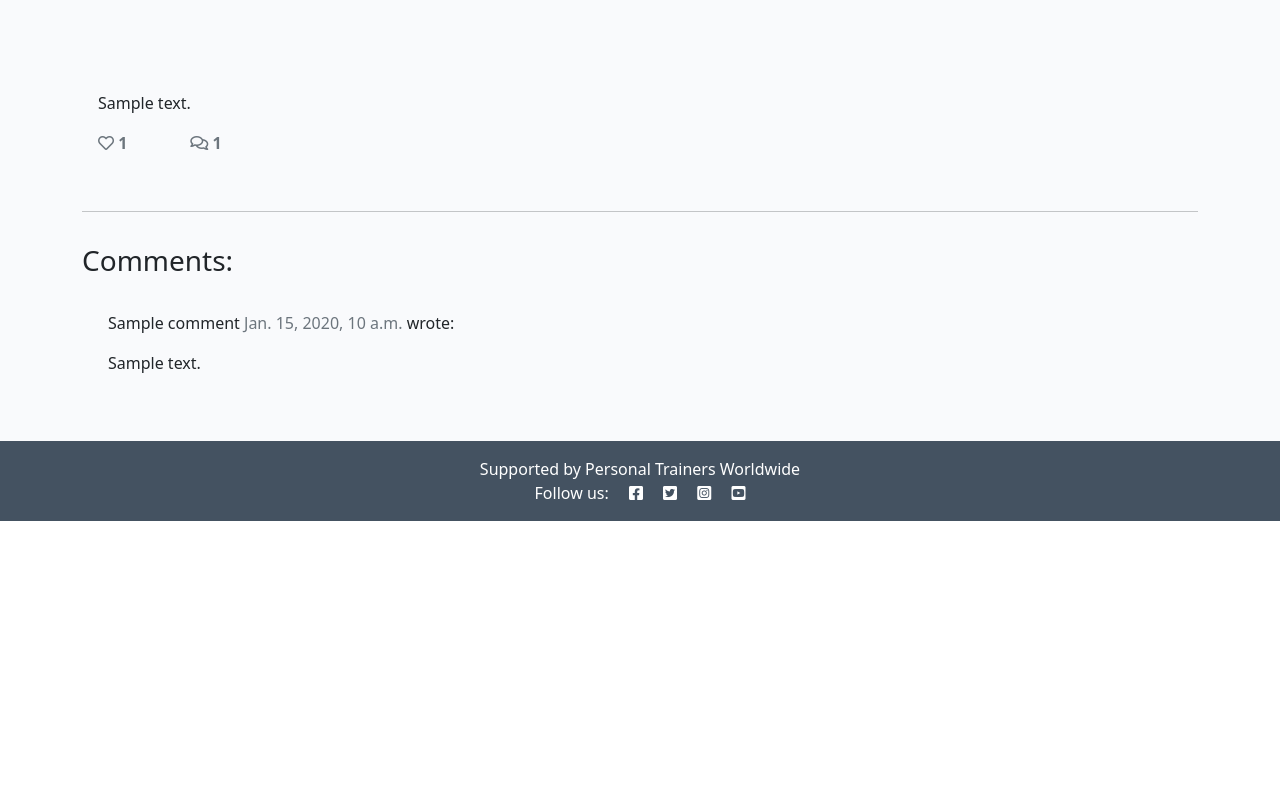
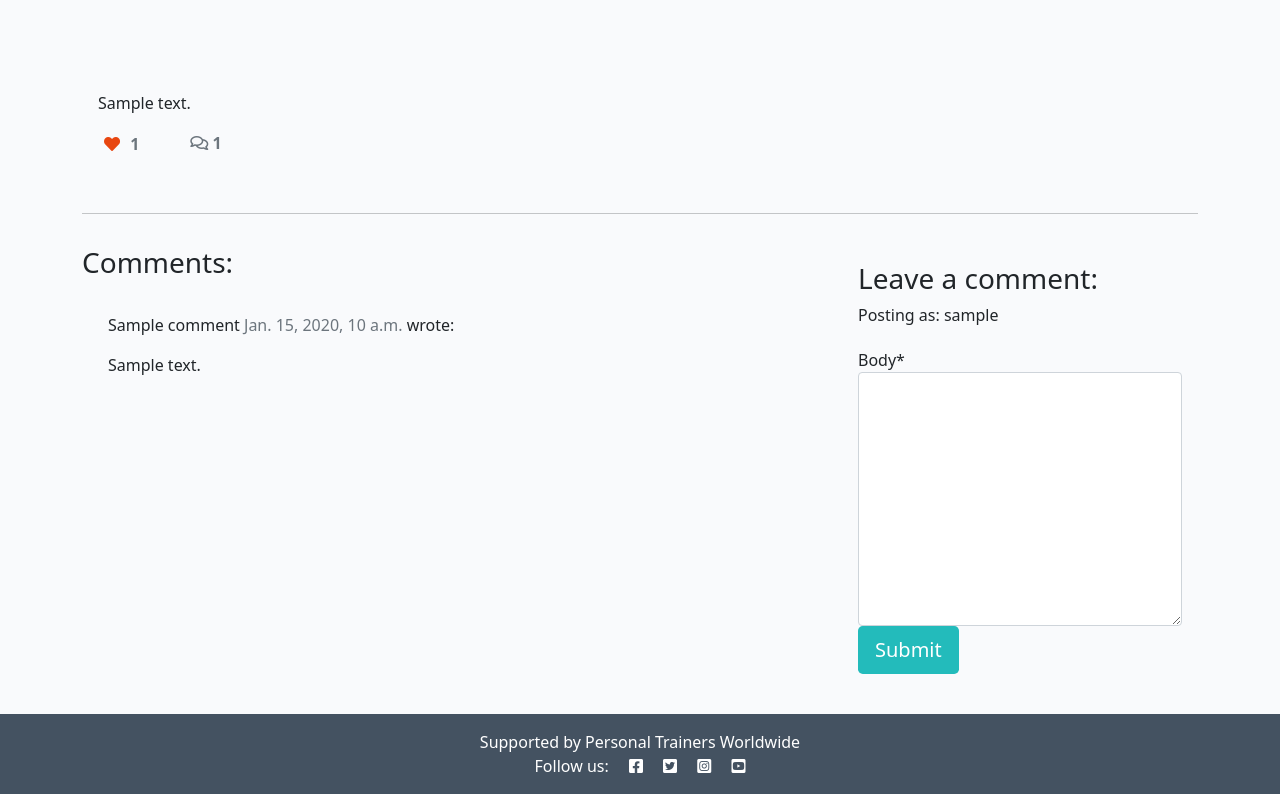
Before and after one commit to KieMerr17/Blog-Walkthrough, a Django app: a page that uses templates/base.html in a window 1280 px wide. Shown: the part 281-1075 px from the top of the page. Before the commit the page ends 802 px from the top, so only its background shows below. Run offline with Django 3.2, Linux system fonts and the light colour scheme; a user stored in the database is signed in; tables that the repository leaves empty hold one stand-in row (values such as "Sample post"); one stand-in notice (Sample message) is shown; some libraries are stand-ins or nearby versions.

Commit message:
completed project

```diff
--- a/blog/admin.py
+++ b/blog/admin.py
@@ -19,5 +19,5 @@ class CommentAdmin(admin.ModelAdmin):
     search_fields = ('name', 'email', 'body')
     actions = ['approve_comments']
 
-    def approved_comments(self, request, queryset):
+    def approve_comments(self, request, queryset):
         queryset.update(approved=True)
--- /dev/null
+++ b/blog/forms.py
@@ -0,0 +1,8 @@
+from .models import Comment
+from django import forms
+
+
+class CommentForm(forms.ModelForm):
+    class Meta:
+        model = Comment
+        fields = ('body',)
--- a/blog/urls.py
+++ b/blog/urls.py
@@ -5,4 +5,5 @@ from django.urls import path
 urlpatterns = [
     path('', views.PostList.as_view(), name='blog'),
     path('<slug:slug>/', views.PostDetail.as_view(), name='post_detail'),
+    path('like/<slug:slug>/', views.PostLike.as_view(), name='post_like'),
 ]
--- a/blog/views.py
+++ b/blog/views.py
@@ -1,6 +1,8 @@
-from django.shortcuts import render, get_object_or_404
+from django.shortcuts import render, get_object_or_404, reverse
 from django.views import generic, View
+from django.http import HttpResponseRedirect
 from .models import Post
+from .forms import CommentForm
 
 
 class PostList(generic.ListView):
@@ -15,17 +17,62 @@ class PostDetail(View):
     def get(self, request, slug, *args, **kwargs):
         queryset = Post.objects.filter(status=1)
         post = get_object_or_404(queryset, slug=slug)
-        comments = post.comments.filter(approved=True).order_by('created_on')
+        comments = post.comments.filter(approved=True).order_by("-created_on")
         liked = False
         if post.likes.filter(id=self.request.user.id).exists():
             liked = True
 
-        return render (
+        return render(
             request,
             "post_detail.html",
             {
                 "post": post,
                 "comments": comments,
+                "commented": False,
+                "liked": liked,
+                "comment_form": CommentForm()
+            },
+        )
+
+    def post(self, request, slug, *args, **kwargs):
+
+        queryset = Post.objects.filter(status=1)
+        post = get_object_or_404(queryset, slug=slug)
+        comments = post.comments.filter(approved=True).order_by("-created_on")
+        liked = False
+        if post.likes.filter(id=self.request.user.id).exists():
+            liked = True
+
+        comment_form = CommentForm(data=request.POST)
+        if comment_form.is_valid():
+            comment_form.instance.email = request.user.email
+            comment_form.instance.name = request.user.username
+            comment = comment_form.save(commit=False)
+            comment.post = post
+            comment.save()
+        else:
+            comment_form = CommentForm()
+
+        return render(
+            request,
+            "post_detail.html",
+            {
+                "post": post,
+                "comments": comments,
+                "commented": True,
+                "comment_form": comment_form,
                 "liked": liked
-            }
+            },
         )
+
+
+class PostLike(View):
+
+    def post(self, request, slug):
+        post = get_object_or_404(Post, slug=slug)
+        if post.likes.filter(id=request.user.id).exists():
+            post.likes.remove(request.user)
+        else:
+            post.likes.add(request.user)
+
+        return HttpResponseRedirect(reverse('post_detail', args=[slug]))
--- a/templates/base.html
+++ b/templates/base.html
@@ -67,6 +67,19 @@
         </div>
     </nav>
 
+    <div class="container">
+        <div class="row">
+            <div class="col-md-8 offset-md-2">
+                {% for message in messages %}
+                <div class="alert {{ message.tags }} alert-dismissible fade show" id="msg" role="alert">
+                    {{ message | safe }}
+                    <button type="button" class="btn-close" data-bs-dismiss="alert" aria-label="Close"></button>
+                </div>
+                {% endfor %}
+            </div>
+        </div>
+    </div>
+
     <!-- Main Content -->
     <main class="flex-shrink-0 main-bg">
         {% block content %}
@@ -82,6 +95,13 @@
             <i class="fab fa-instagram-square ms-3"></i>
             <i class="fab fa-youtube-square ms-3"></i></p>
     </footer>
+    <script>
+        setTimeout(function () {
+            let messages = document.getElementById('msg');
+            let alert = new bootstrap.Alert(messages);
+            alert.close();
+        }, 1500);
+    </script>
 </body>
 
 </html>
--- a/templates/post_detail.html
+++ b/templates/post_detail.html
@@ -1,4 +1,5 @@
 {% extends 'base.html' %} {% block content %}
+{% load crispy_forms_tags %}
 
 <div class="masthead">
     <div class="container">
@@ -33,8 +34,22 @@
                 <div class="row">
 
                     <div class="col-1">
+                        <strong>
+                            {% if user.is_authenticated %}
+                            <form class="d-inline" action="{% url 'post_like' post.slug %}" method="POST">
+                                {% csrf_token %}
+                                {% if liked %}
+                                <button type="submit" name="blogpost_id" value="{{post.slug}}" class="btn-like"><i class="fas fa-heart"></i></button>
+                                {% else %}
+                                <button type="submit" name="blogpost_id" value="{{post.slug}}" class="btn-like"><i class="far fa-heart"></i></button>
+                                {% endif %}
+                            </form>
+                            {% else %}
+                            <span class="text-secondary"><i class="far fa-heart"></i></span>
+                            {% endif %}
                         <!-- The number of likes goes before the closing strong tag -->
-                        <strong class="text-secondary"><i class="far fa-heart"></i> {{ post.number_of_likes }} </strong>
+                        <span class="text-secondary">{{ post.number_of_likes }} </span>
+                        </strong>
                     </div>
                     <div class="col-1">
                         {% with comments.count as total_comments %}
@@ -77,6 +92,22 @@
         <div class="col-md-4 card mb-4  mt-3 ">
             <div class="card-body">
                 <!-- For later -->
+                {% if commented %}
+                <div class="alert alert-success" role="alert">
+                    Your comment is awaiting approval
+                </div>
+                {% else %}
+                {% if user.is_authenticated %}
+
+                <h3>Leave a comment:</h3>
+                <p>Posting as: {{ user.username }}</p>
+                <form method="post" style="margin-top: 1.3em;">
+                    {{ comment_form | crispy }}
+                    {% csrf_token %}
+                    <button type="submit" class="btn btn-signup btn-lg">Submit</button>
+                </form>
+                {% endif %}
+                {% endif %}
             </div>
         </div>
     </div>
```
Also changed, not shown: ptconnect/settings.py (+15 -1 lines).
